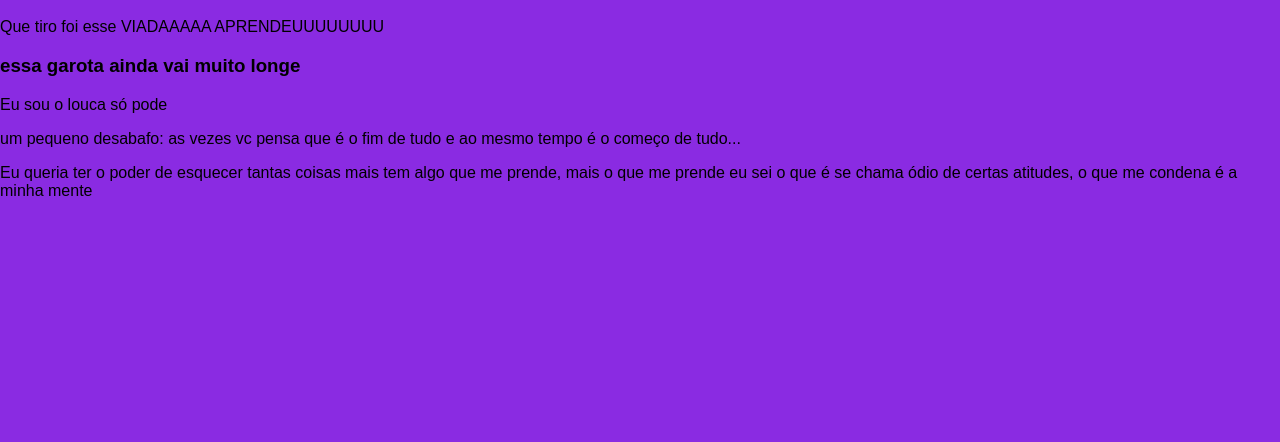
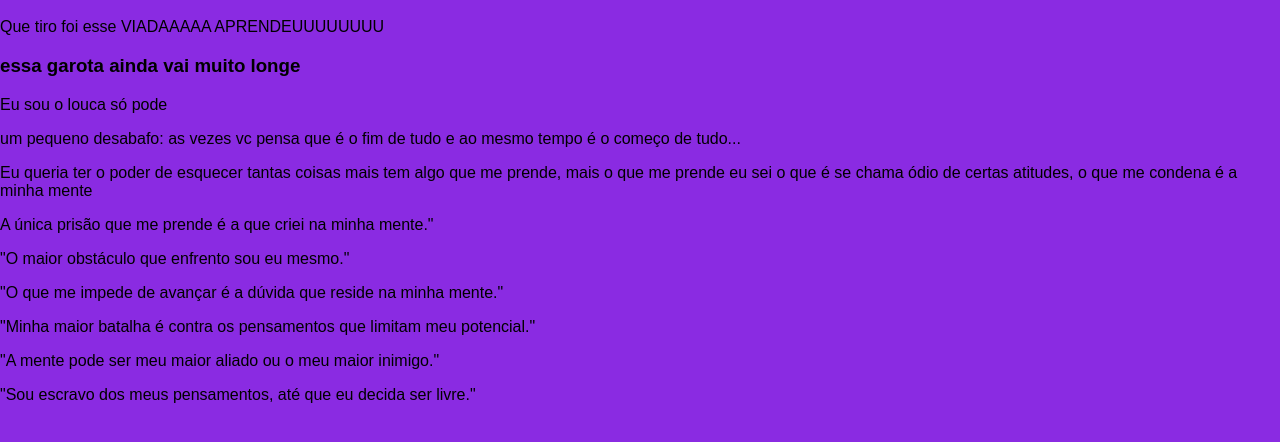
Before and after one commit to isa490/clone, a plain HTML site: page index.html in a window 1280 px wide. Shown: the part 90-532 px from the top of the page. Drawn offline with Linux system fonts and the light colour scheme.

Commit message:
update the folder index.html

```diff
--- a/index.html
+++ b/index.html
@@ -17,5 +17,16 @@
         um pequeno desabafo:
         as vezes vc pensa que é o fim de tudo e ao mesmo tempo é o começo de tudo...
         <p> Eu queria ter o poder de esquecer tantas coisas mais tem algo que me prende, mais o que me prende eu sei o que é se chama ódio de certas atitudes, o que me condena é a minha mente </p>
+        A única prisão que me prende é a que criei na minha mente."
+
+        <p>"O maior obstáculo que enfrento sou eu mesmo."</p>
+
+        <p>"O que me impede de avançar é a dúvida que reside na minha mente."</p>
+
+        <p>"Minha maior batalha é contra os pensamentos que limitam meu potencial."</p>
+
+        <p>"A mente pode ser meu maior aliado ou o meu maior inimigo."</p>
+
+        <p>"Sou escravo dos meus pensamentos, até que eu decida ser livre."</p>
 </body>
 </html>
```
